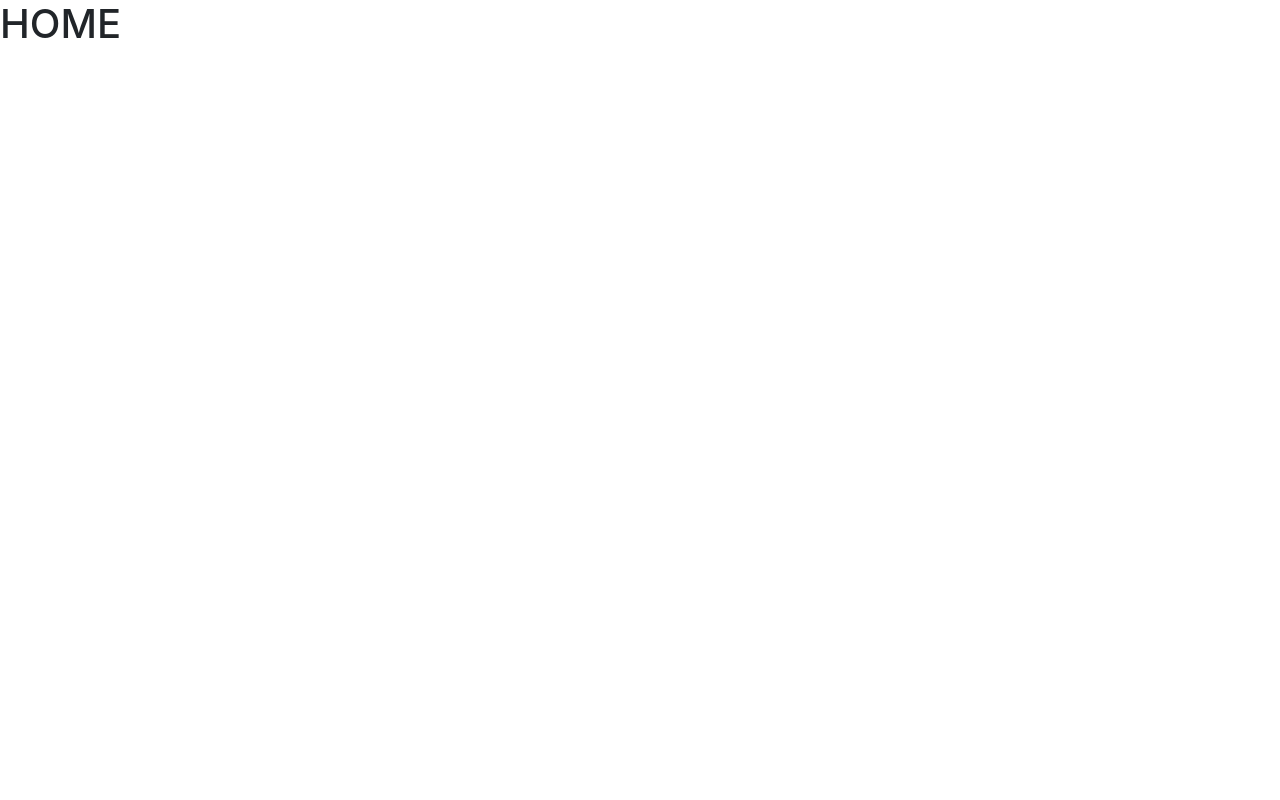
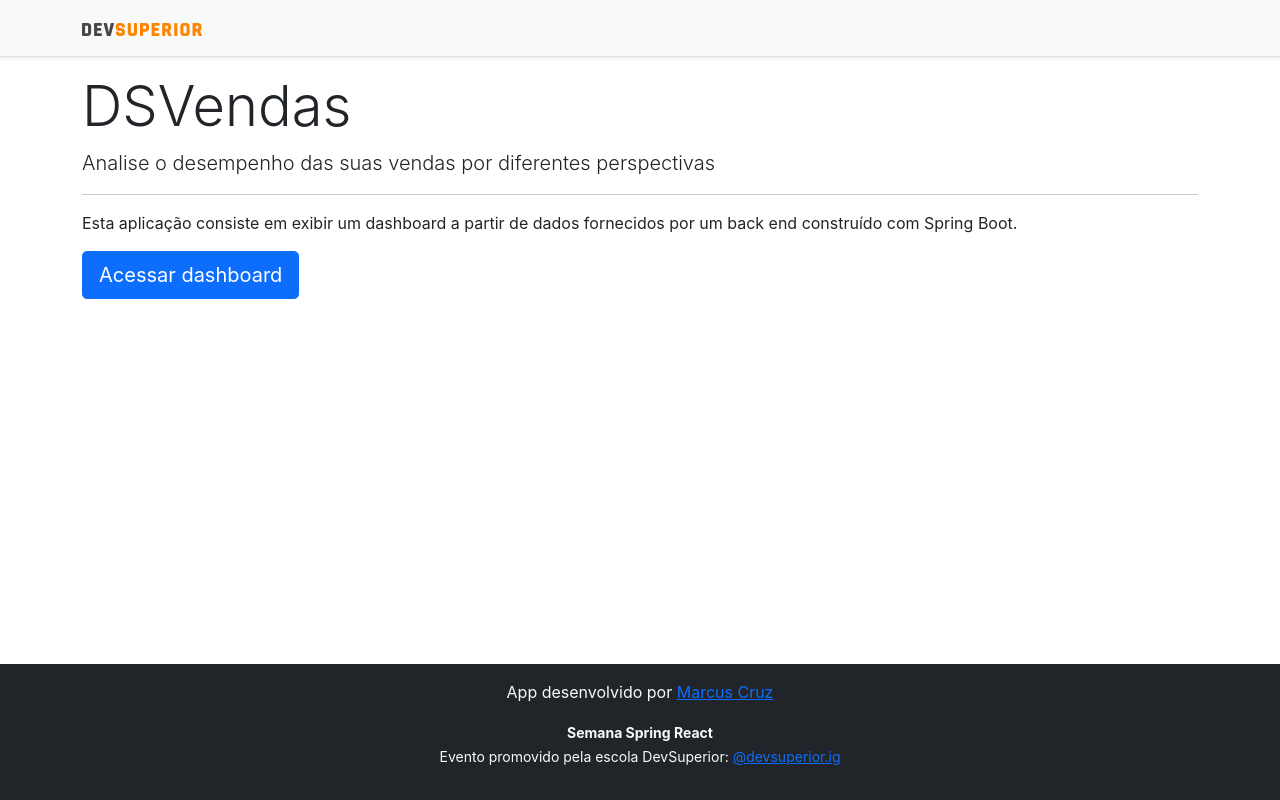
Before and after one commit to mcruz85/dashboard, a React (Create React App) app in the folder frontend/: page / in a window 1280 px wide. Built offline with nearby package versions, Linux system fonts and the light colour scheme.

Commit message:
Home, navigation

```diff
--- a/frontend/src/Routes.tsx
+++ b/frontend/src/Routes.tsx
@@ -1,12 +1,13 @@
+import { BrowserRouter, Route, Switch } from 'react-router-dom';
+
 import Dashboard from 'pages/Dashboard';
 import Home from 'pages/Home';
-import { BrowserRouter, Route, Switch } from 'react-router-dom';
 
 const Routes = () => {
   return (
     <BrowserRouter>
       <Switch>
-        <Route path="/">
+        <Route path="/" exact>
           <Home />
         </Route>
         <Route path="/dashboard">
--- a/frontend/src/components/NavBar/index.tsx
+++ b/frontend/src/components/NavBar/index.tsx
@@ -1,11 +1,14 @@
 import ImgDsDark from 'assets/img/ds-dark.svg'
+import { Link } from 'react-router-dom';
 
 const NavBar = () => {
     return (
         <div className="d-flex flex-column flex-md-row align-items-center p-3 px-md-4 mb-3 bg-light border-bottom shadow-sm">
         <div className="container">
           <nav className="my-2 my-md-0 mr-md-3">
-            <img src={ImgDsDark} alt="DevSuperior" width="120" />
+            <Link to="/">
+             <img src={ImgDsDark} alt="DevSuperior" width="120" />
+            </Link>
           </nav>
         </div>
       </div>
--- a/frontend/src/pages/Home/index.tsx
+++ b/frontend/src/pages/Home/index.tsx
@@ -1,7 +1,31 @@
+import Footer from "components/Footer";
+import NavBar from "components/NavBar";
+import { Link } from "react-router-dom";
+
 const Home = () => {
-    return (
-       <h1>HOME</h1>
-    );
-  }
+  return (
+    <>
 
-  export default Home;
+    <NavBar />
+    <div className="container">
+        <div className="jumbotron">
+            <h1 className="display-4">DSVendas</h1>
+            <p className="lead">
+            Analise o desempenho das suas vendas por diferentes perspectivas
+            </p>
+            <hr />
+            <p>
+            Esta aplicação consiste em exibir um dashboard a partir de dados
+            fornecidos por um back end construído com Spring Boot.
+            </p>
+            <Link className="btn btn-primary btn-lg" to="/dashboard">
+                Acessar dashboard
+            </Link>
+        </div>
+    </div>
+    <Footer />
+    </>
+  );
+};
+
+export default Home;
```
